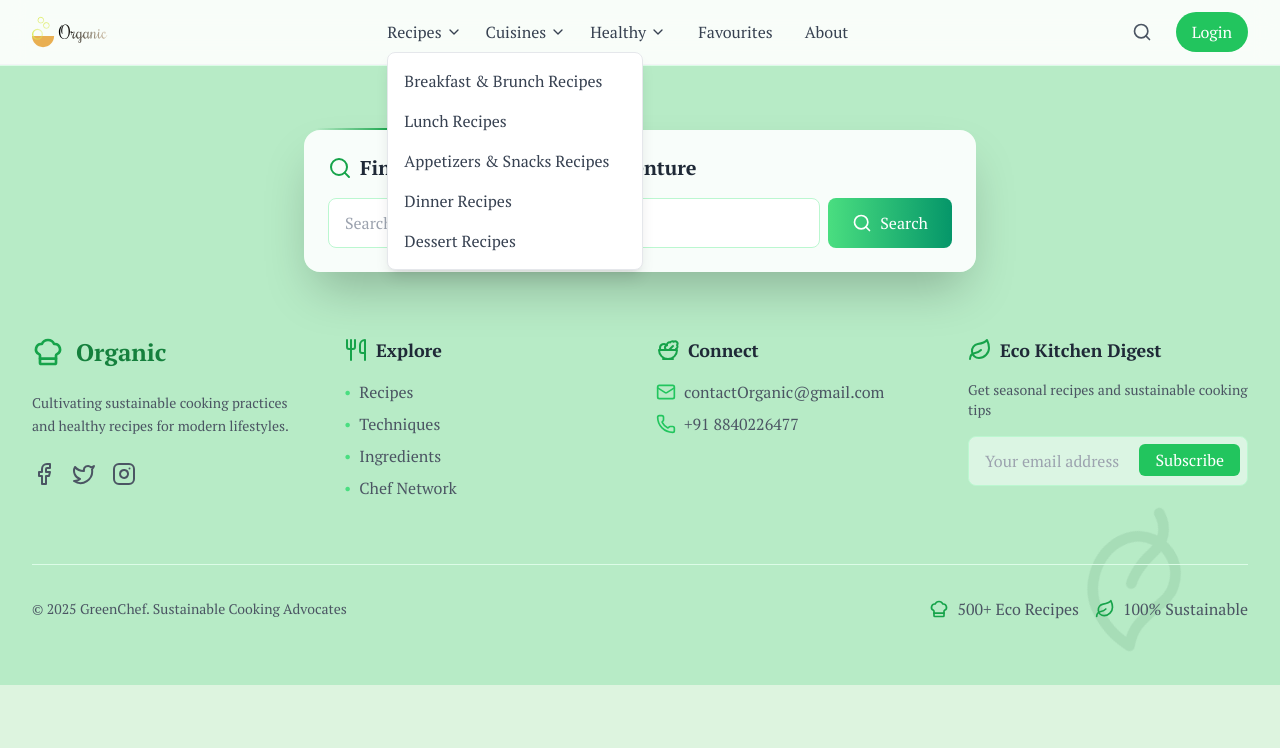
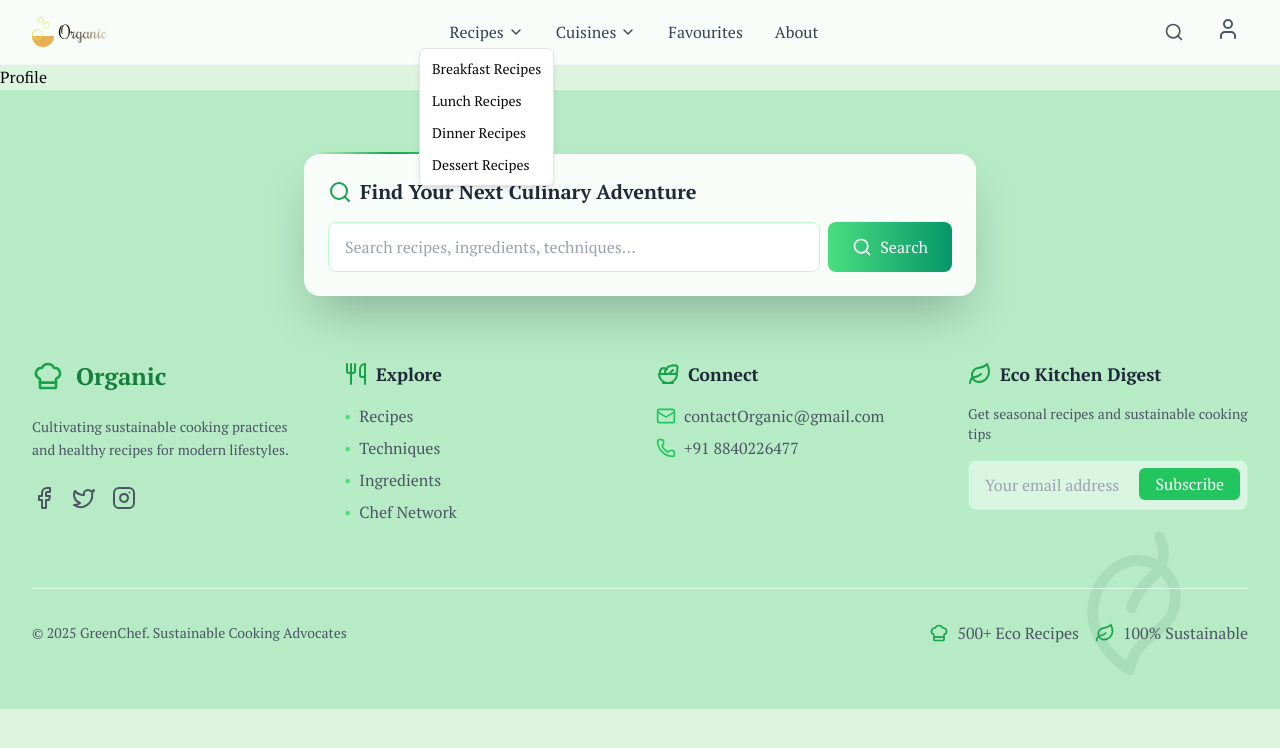
Before and after one commit to fieldmarcel/orgranic, a React (Vite) app in the folder frontend/: page /profile in a window 1280 px wide. Both pictures are taken after a click on the button "Recipes". Shown: the top 748 px of the page. Built offline with nearby package versions, Linux system fonts and the light colour scheme; a web font is replaced by a local one.

Commit message:
shadcnui

```diff
--- a/frontend/package.json
+++ b/frontend/package.json
@@ -10,12 +10,13 @@
     "preview": "vite preview"
   },
   "dependencies": {
+    "@radix-ui/react-dropdown-menu": "^2.1.6",
     "@radix-ui/react-slot": "^1.1.1",
     "@reduxjs/toolkit": "^2.2.7",
     "axios": "^1.7.5",
     "class-variance-authority": "^0.7.1",
     "clsx": "^2.1.1",
-    "embla-carousel": "^3.0.9",
+    "embla-carousel": "^8.5.2",
     "embla-carousel-autoplay": "^8.5.2",
     "embla-carousel-react": "^8.5.2",
     "framer-motion": "^11.18.0",
--- a/frontend/src/App.jsx
+++ b/frontend/src/App.jsx
@@ -15,6 +15,7 @@
 import Recipe from "./components/Recipe";
 import Review from "./components/Review";
 import Footer from "./components/Footer";
+import Profile from "./pages/Profile";
 import Searchpage from "./components/SearchPage";
 const App = () => {
   return (
@@ -50,6 +51,7 @@
             <Route path="/signup" element={<Signup />} />
             <Route path="/search" element={<Searchpage />} />
             {/* <Route path="/search" element={<Searchcontent />} /> */}
+            <Route path="/profile" element={<Profile />} />
 
           </Routes>
           <Footer />
--- a/frontend/src/components/Navbar.jsx
+++ b/frontend/src/components/Navbar.jsx
@@ -1,20 +1,21 @@
 import React, { useState } from 'react';
 import { Link } from 'react-router-dom';
-import { useSelector } from "react-redux";
-import { Search, ChevronDown, Menu, X } from 'lucide-react';
-
+import { useSelector } from 'react-redux';
+import { Search, ChevronDown, Menu, X, User } from 'lucide-react';
+import {
+  DropdownMenu,
+  DropdownMenuContent,
+  DropdownMenuItem,
+  DropdownMenuLabel,
+  DropdownMenuSeparator,
+  DropdownMenuTrigger,
+} from '@/components/ui/dropdown-menu';
+import { useNavigate } from 'react-router-dom';
 const Navbar = () => {
   const isAuth = useSelector((state) => state.auth.isAuth);
-  const [searchOpen, setSearchOpen] = useState(false);
-  const [dropdownOpen, setDropdownOpen] = useState({ recipes: false, cuisines: false, healthy: false });
   const [mobileMenuOpen, setMobileMenuOpen] = useState(false);
-
-  const toggleDropdown = (menu) => {
-    setDropdownOpen((prev) => ({
-
-      [menu]: !prev[menu],
-    }));
-  };
+const [login, setlogin] = useState(false)
+  const navigate = useNavigate();
 
   const toggleMobileMenu = () => {
     setMobileMenuOpen(!mobileMenuOpen);
@@ -24,86 +25,37 @@
     <nav className="sticky top-0 bg-white/80 backdrop-blur-md border-b border-gray-100 z-50">
       <div className="max-w-7xl mx-auto px-4 sm:px-6 lg:px-8">
         <div className="flex items-center justify-between h-16">
-          {/* Logo */}
           <Link to="/" className="flex-shrink-0">
             <img src="/logo.svg" alt="logo" className="h-10 w-auto" />
           </Link>
 
-          {/* Desktop Navigation */}
           <div className="hidden sm:flex items-center space-x-8">
-            {/* Dropdown Menus */}
-            <div className="flex space-x-6">
-              {/* Recipes Dropdown */}
-              <div className="relative">
-                <button
-                  onClick={() => toggleDropdown('recipes')}
-                  className="flex items-center text-gray-700 hover:text-green-500 transition-colors"
-                >
-                  Recipes <ChevronDown className="ml-1 h-4 w-4" />
-                </button>
-                {dropdownOpen.recipes && (
-                  <div className="absolute top-full left-0 mt-2 bg-white border border-gray-200 rounded-lg shadow-lg w-64 py-2">
-                    {['Breakfast & Brunch', 'Lunch', 'Appetizers & Snacks', 'Dinner', 'Dessert'].map((item, index) => (
-                      <Link
-                        key={index}
-                        to={`/recipes/${item.toLowerCase().replace(/ & | /g, '-')}`}
-                        className="block px-4 py-2 text-gray-700 hover:bg-green-50 hover:text-green-600"
-                      >
-                        {item} Recipes
-                      </Link>
-                    ))}
-                  </div>
-                )}
-              </div>
+            <DropdownMenu>
+              <DropdownMenuTrigger className="flex items-center text-gray-700 hover:text-green-500 transition-colors">
+                Recipes <ChevronDown className="ml-1 h-4 w-4" />
+              </DropdownMenuTrigger>
+              <DropdownMenuContent>
+                {['Breakfast', 'Lunch', 'Dinner', 'Dessert'].map((item) => (
+                  <DropdownMenuItem key={item}>
+                    <Link to={`/recipes/${item.toLowerCase()}`}>{item} Recipes</Link>
+                  </DropdownMenuItem>
+                ))}
+              </DropdownMenuContent>
+            </DropdownMenu>
 
-              {/* Cuisines Dropdown */}
-              <div className="relative">
-                <button
-                  onClick={() => toggleDropdown('cuisines')}
-                  className="flex items-center text-gray-700 hover:text-green-500 transition-colors"
-                >
-                  Cuisines <ChevronDown className="ml-1 h-4 w-4" />
-                </button>
-                {dropdownOpen.cuisines && (
-                  <div className="absolute top-full left-0 mt-2 bg-white border border-gray-200 rounded-lg shadow-lg w-64 py-2">
-                    {['Indian', 'Mexican', 'Italian', 'Thai', 'Korean', 'French', 'Chinese', 'Japanese'].map((cuisine) => (
-                      <Link
-                        key={cuisine}
-                        to={`/cuisines/${cuisine.toLowerCase()}`}
-                        className="block px-4 py-2 text-gray-700 hover:bg-green-50 hover:text-green-600"
-                      >
-                        {cuisine} Recipes
-                      </Link>
-                    ))}
-                  </div>
-                )}
-              </div>
+            <DropdownMenu>
+              <DropdownMenuTrigger className="flex items-center text-gray-700 hover:text-green-500 transition-colors">
+                Cuisines <ChevronDown className="ml-1 h-4 w-4" />
+              </DropdownMenuTrigger>
+              <DropdownMenuContent>
+                {['Indian', 'Mexican', 'Italian', 'Thai'].map((cuisine) => (
+                  <DropdownMenuItem key={cuisine}>
+                    <Link to={`/cuisines/${cuisine.toLowerCase()}`}>{cuisine} Recipes</Link>
+                  </DropdownMenuItem>
+                ))}
+              </DropdownMenuContent>
+            </DropdownMenu>
 
-              {/* Healthy Dropdown */}
-              <div className="relative">
-                <button
-                  onClick={() => toggleDropdown('healthy')}
-                  className="flex items-center text-gray-700 hover:text-green-500 transition-colors"
-                >
-                  Healthy <ChevronDown className="ml-1 h-4 w-4" />
-                </button>
-                {dropdownOpen.healthy && (
-                  <div className="absolute top-full left-0 mt-2 bg-white border border-gray-200 rounded-lg shadow-lg w-64 py-2">
-                    {['Keto', 'Vegetarian', 'Vegan', 'Mediterranean', 'Low-Carb'].map((diet) => (
-                      <Link
-                        key={diet}
-                        to={`/diet/${diet.toLowerCase()}`}
-                        className="block px-4 py-2 text-gray-700 hover:bg-green-50 hover:text-green-600"
-                      >
-                        {diet} Recipes
-                      </Link>
-                    ))}
-                  </div>
-                )}
-              </div>
-            </div>
-
-            {/* Regular Links */}
             <Link to="/favourites" className="text-gray-700 hover:text-green-500 transition-colors">
               Favourites
             </Link>
@@ -112,35 +64,36 @@
             </Link>
           </div>
 
-          {/* Right Section */}
           <div className="flex items-center space-x-4">
-            {/* Search Icon */}
-            <Link
-              to="/search"
-              className="p-2 text-gray-600 hover:text-green-500 transition-colors"
-              onClick={() => setSearchOpen(true)}
-            >
+            <Link to="/search" className="p-2 text-gray-600 hover:text-green-500 transition-colors">
               <Search className="h-5 w-5" />
             </Link>
 
-            {/* Auth Button */}
-            {isAuth ? (
-              <Link
-                to="/logout"
-                className="px-4 py-2 bg-green-500 text-white rounded-full hover:bg-green-600 transition-colors"
-              >
-                Logout
-              </Link>
-            ) : (
-              <Link
-                to="/login"
-                className="px-4 py-2 bg-green-500 text-white rounded-full hover:bg-green-600 transition-colors"
-              >
-                Login
-              </Link>
-            )}
+            <DropdownMenu>
+              <DropdownMenuTrigger className="p-2 text-gray-600 hover:text-green-500">
+                <button > <User className="h-6 w-6" /></button>
 
-            {/* Mobile Menu Button */}
+              </DropdownMenuTrigger>
+              <DropdownMenuContent>
+                <DropdownMenuSeparator />
+                <DropdownMenuItem>
+                  <Link to="/profile">Profile</Link>
+                </DropdownMenuItem>
+                <DropdownMenuItem>
+                  <Link to="/login">LOGIN</Link>
+                </DropdownMenuItem>
+                <DropdownMenuItem>
+                  <Link to="/add-recipe">Add a Recipe</Link>
+                </DropdownMenuItem>
+                <DropdownMenuItem>
+                  <Link to="/settings">User Settings</Link>
+                </DropdownMenuItem>
+                <DropdownMenuItem>
+                  <Link to="/logout">Logout</Link>
+                </DropdownMenuItem>
+              </DropdownMenuContent>
+            </DropdownMenu>
+
             <button
               onClick={toggleMobileMenu}
               className="sm:hidden p-2 text-gray-600 hover:text-green-500"
@@ -150,57 +103,41 @@
           </div>
         </div>
 
-        {/* Mobile Menu */}
         {mobileMenuOpen && (
           <div className="sm:hidden py-4 space-y-4 border-t border-gray-100 mt-2">
-            {/* Mobile Dropdowns */}
             <div className="space-y-4 px-4">
-              <div className="border-b border-gray-100 pb-4">
-                <button
-                  onClick={() => toggleDropdown('recipes')}
-                  className="flex items-center justify-between w-full text-gray-700"
-                >
-                  Recipes <ChevronDown className={`h-4 w-4 transition-transform ${dropdownOpen.recipes ? 'rotate-180' : ''}`} />
-                </button>
-                {dropdownOpen.recipes && (
-                  <div className="mt-2 space-y-2">
-                    {['Breakfast', 'Lunch', 'Dinner', 'Dessert'].map((item) => (
-                      <Link
-                        key={item}
-                        to={`/recipes/${item.toLowerCase()}`}
-                        className="block pl-4 py-2 text-gray-600 hover:text-green-500"
-                      >
-                        {item} Recipes
-                      </Link>
-                    ))}
-                  </div>
-                )}
-              </div>
+              <DropdownMenu>
+                <DropdownMenuTrigger className="w-full text-left text-gray-700">
+                  Recipes <ChevronDown className="ml-2 h-4 w-4" />
+                </DropdownMenuTrigger>
+                <DropdownMenuContent>
+                  {['Breakfast', 'Lunch', 'Dinner'].map((item) => (
+                    <DropdownMenuItem key={item}>
+                      <Link to={`/recipes/${item.toLowerCase()}`}>{item} Recipes</Link>
+                    </DropdownMenuItem>
+                  ))}
+                </DropdownMenuContent>
+              </DropdownMenu>
 
-              {/* Repeat similar structure for other dropdowns */}
+              <DropdownMenu>
+                <DropdownMenuTrigger className="w-full text-left text-gray-700">
+                  Cuisines <ChevronDown className="ml-2 h-4 w-4" />
+                </DropdownMenuTrigger>
+                <DropdownMenuContent>
+                  {['Indian', 'Mexican', 'Italian'].map((cuisine) => (
+                    <DropdownMenuItem key={cuisine}>
+                      <Link to={`/cuisines/${cuisine.toLowerCase()}`}>{cuisine} Recipes</Link>
+                    </DropdownMenuItem>
+                  ))}
+                </DropdownMenuContent>
+              </DropdownMenu>
+
+              <Link to="/favourites" className="block text-gray-700 hover:text-green-500">Favourites</Link>
+              <Link to="/about" className="block text-gray-700 hover:text-green-500">About</Link>
             </div>
           </div>
         )}
       </div>
-
-      {/* {searchOpen && (
-        <div className="absolute top-full left-0 right-0 bg-white border-b border-gray-100 py-4 px-4">
-          <div className="max-w-3xl mx-auto flex items-center">
-            <Search className="h-5 w-5 text-gray-400 mr-3" />
-            <input
-              type="text"
-              placeholder="Search recipes, ingredients, cuisines..."
-              className="w-full py-2 outline-none text-gray-700 placeholder-gray-400"
-            />
-            <button
-              onClick={() => setSearchOpen(false)}
-              className="ml-4 text-gray-500 hover:text-gray-700"
-            >
-              <X className="h-15 w-15" />
-            </button>
-          </div>
-        </div> */}
-      {/* )} */}
     </nav>
   );
 };
--- /dev/null
+++ b/frontend/src/components/ui/dropdown-menu.jsx
@@ -0,0 +1,155 @@
+import * as React from "react"
+import * as DropdownMenuPrimitive from "@radix-ui/react-dropdown-menu"
+import { Check, ChevronRight, Circle } from "lucide-react"
+
+import { cn } from "@/lib/utils"
+
+const DropdownMenu = DropdownMenuPrimitive.Root
+
+const DropdownMenuTrigger = DropdownMenuPrimitive.Trigger
+
+const DropdownMenuGroup = DropdownMenuPrimitive.Group
+
+const DropdownMenuPortal = DropdownMenuPrimitive.Portal
+
+const DropdownMenuSub = DropdownMenuPrimitive.Sub
+
+const DropdownMenuRadioGroup = DropdownMenuPrimitive.RadioGroup
+
+const DropdownMenuSubTrigger = React.forwardRef(({ className, inset, children, ...props }, ref) => (
+  <DropdownMenuPrimitive.SubTrigger
+    ref={ref}
+    className={cn(
+      "flex cursor-default gap-2 select-none items-center rounded-sm px-2 py-1.5 text-sm outline-none focus:bg-accent data-[state=open]:bg-accent [&_svg]:pointer-events-none [&_svg]:size-4 [&_svg]:shrink-0",
+      inset && "pl-8",
+      className
+    )}
+    {...props}>
+    {children}
+    <ChevronRight className="ml-auto" />
+  </DropdownMenuPrimitive.SubTrigger>
+))
+DropdownMenuSubTrigger.displayName =
+  DropdownMenuPrimitive.SubTrigger.displayName
+
+const DropdownMenuSubContent = React.forwardRef(({ className, ...props }, ref) => (
+  <DropdownMenuPrimitive.SubContent
+    ref={ref}
+    className={cn(
+      "z-50 min-w-[8rem] overflow-hidden rounded-md border bg-popover p-1 text-popover-foreground shadow-lg data-[state=open]:animate-in data-[state=closed]:animate-out data-[state=closed]:fade-out-0 data-[state=open]:fade-in-0 data-[state=closed]:zoom-out-95 data-[state=open]:zoom-in-95 data-[side=bottom]:slide-in-from-top-2 data-[side=left]:slide-in-from-right-2 data-[side=right]:slide-in-from-left-2 data-[side=top]:slide-in-from-bottom-2",
+      className
+    )}
+    {...props} />
+))
+DropdownMenuSubContent.displayName =
+  DropdownMenuPrimitive.SubContent.displayName
+
+const DropdownMenuContent = React.forwardRef(({ className, sideOffset = 4, ...props }, ref) => (
+  <DropdownMenuPrimitive.Portal>
+    <DropdownMenuPrimitive.Content
+      ref={ref}
+      sideOffset={sideOffset}
+      className={cn(
+        "z-50 min-w-[8rem] overflow-hidden rounded-md border bg-popover p-1 text-popover-foreground shadow-md data-[state=open]:animate-in data-[state=closed]:animate-out data-[state=closed]:fade-out-0 data-[state=open]:fade-in-0 data-[state=closed]:zoom-out-95 data-[state=open]:zoom-in-95 data-[side=bottom]:slide-in-from-top-2 data-[side=left]:slide-in-from-right-2 data-[side=right]:slide-in-from-left-2 data-[side=top]:slide-in-from-bottom-2",
+        className
+      )}
+      {...props} />
+  </DropdownMenuPrimitive.Portal>
+))
+DropdownMenuContent.displayName = DropdownMenuPrimitive.Content.displayName
+
+const DropdownMenuItem = React.forwardRef(({ className, inset, ...props }, ref) => (
+  <DropdownMenuPrimitive.Item
+    ref={ref}
+    className={cn(
+      "relative flex cursor-default select-none items-center gap-2 rounded-sm px-2 py-1.5 text-sm outline-none transition-colors focus:bg-accent focus:text-accent-foreground data-[disabled]:pointer-events-none data-[disabled]:opacity-50 [&_svg]:pointer-events-none [&_svg]:size-4 [&_svg]:shrink-0",
+      inset && "pl-8",
+      className
+    )}
+    {...props} />
+))
+DropdownMenuItem.displayName = DropdownMenuPrimitive.Item.displayName
+
+const DropdownMenuCheckboxItem = React.forwardRef(({ className, children, checked, ...props }, ref) => (
+  <DropdownMenuPrimitive.CheckboxItem
+    ref={ref}
+    className={cn(
+      "relative flex cursor-default select-none items-center rounded-sm py-1.5 pl-8 pr-2 text-sm outline-none transition-colors focus:bg-accent focus:text-accent-foreground data-[disabled]:pointer-events-none data-[disabled]:opacity-50",
+      className
+    )}
+    checked={checked}
+    {...props}>
+    <span className="absolute left-2 flex h-3.5 w-3.5 items-center justify-center">
+      <DropdownMenuPrimitive.ItemIndicator>
+        <Check className="h-4 w-4" />
+      </DropdownMenuPrimitive.ItemIndicator>
+    </span>
+    {children}
+  </DropdownMenuPrimitive.CheckboxItem>
+))
+DropdownMenuCheckboxItem.displayName =
+  DropdownMenuPrimitive.CheckboxItem.displayName
+
+const DropdownMenuRadioItem = React.forwardRef(({ className, children, ...props }, ref) => (
+  <DropdownMenuPrimitive.RadioItem
+    ref={ref}
+    className={cn(
+      "relative flex cursor-default select-none items-center rounded-sm py-1.5 pl-8 pr-2 text-sm outline-none transition-colors focus:bg-accent focus:text-accent-foreground data-[disabled]:pointer-events-none data-[disabled]:opacity-50",
+      className
+    )}
+    {...props}>
+    <span className="absolute left-2 flex h-3.5 w-3.5 items-center justify-center">
+      <DropdownMenuPrimitive.ItemIndicator>
+        <Circle className="h-2 w-2 fill-current" />
+      </DropdownMenuPrimitive.ItemIndicator>
+    </span>
+    {children}
+  </DropdownMenuPrimitive.RadioItem>
+))
+DropdownMenuRadioItem.displayName = DropdownMenuPrimitive.RadioItem.displayName
+
+const DropdownMenuLabel = React.forwardRef(({ className, inset, ...props }, ref) => (
+  <DropdownMenuPrimitive.Label
+    ref={ref}
+    className={cn("px-2 py-1.5 text-sm font-semibold", inset && "pl-8", className)}
+    {...props} />
+))
+DropdownMenuLabel.displayName = DropdownMenuPrimitive.Label.displayName
+
+const DropdownMenuSeparator = React.forwardRef(({ className, ...props }, ref) => (
+  <DropdownMenuPrimitive.Separator
+    ref={ref}
+    className={cn("-mx-1 my-1 h-px bg-muted", className)}
+    {...props} />
+))
+DropdownMenuSeparator.displayName = DropdownMenuPrimitive.Separator.displayName
+
+const DropdownMenuShortcut = ({
+  className,
+  ...props
+}) => {
+  return (
+    (<span
+      className={cn("ml-auto text-xs tracking-widest opacity-60", className)}
+      {...props} />)
+  );
+}
+DropdownMenuShortcut.displayName = "DropdownMenuShortcut"
+
+export {
+  DropdownMenu,
+  DropdownMenuTrigger,
+  DropdownMenuContent,
+  DropdownMenuItem,
+  DropdownMenuCheckboxItem,
+  DropdownMenuRadioItem,
+  DropdownMenuLabel,
+  DropdownMenuSeparator,
+  DropdownMenuShortcut,
+  DropdownMenuGroup,
+  DropdownMenuPortal,
+  DropdownMenuSub,
+  DropdownMenuSubContent,
+  DropdownMenuSubTrigger,
+  DropdownMenuRadioGroup,
+}
--- /dev/null
+++ b/frontend/src/pages/Profile.jsx
@@ -0,0 +1,9 @@
+import React from 'react'
+
+const Profile = () => {
+  return (
+    <div>Profile</div>
+  )
+}
+
+export default Profile
```
Also changed, not shown: 1 other file (tests, documents, lock files or other folders).
